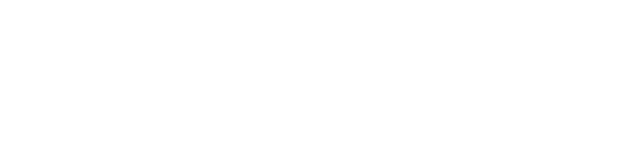
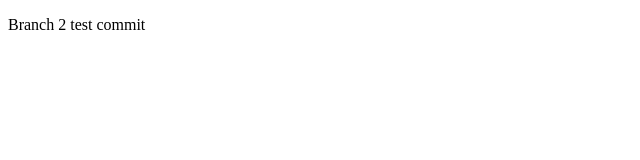
Before and after one commit to Feniuk/practice-gisma, a plain HTML site: page index.html in a window 1280 px wide. Shown: the whole page, without its empty margins (0-640 px from the left). Drawn offline with Linux system fonts and the light colour scheme.

Commit message:
branch2 test commit

```diff
--- a/index.html
+++ b/index.html
@@ -4,6 +4,7 @@
     <meta charset="UTF-8" />
     <meta name="viewport" content="width=device-width, initial-scale=1.0" />
     <title>Practice Gisma</title>
+    <p>Branch 2 test commit</p>
   </head>
   <body></body>
 </html>
```
